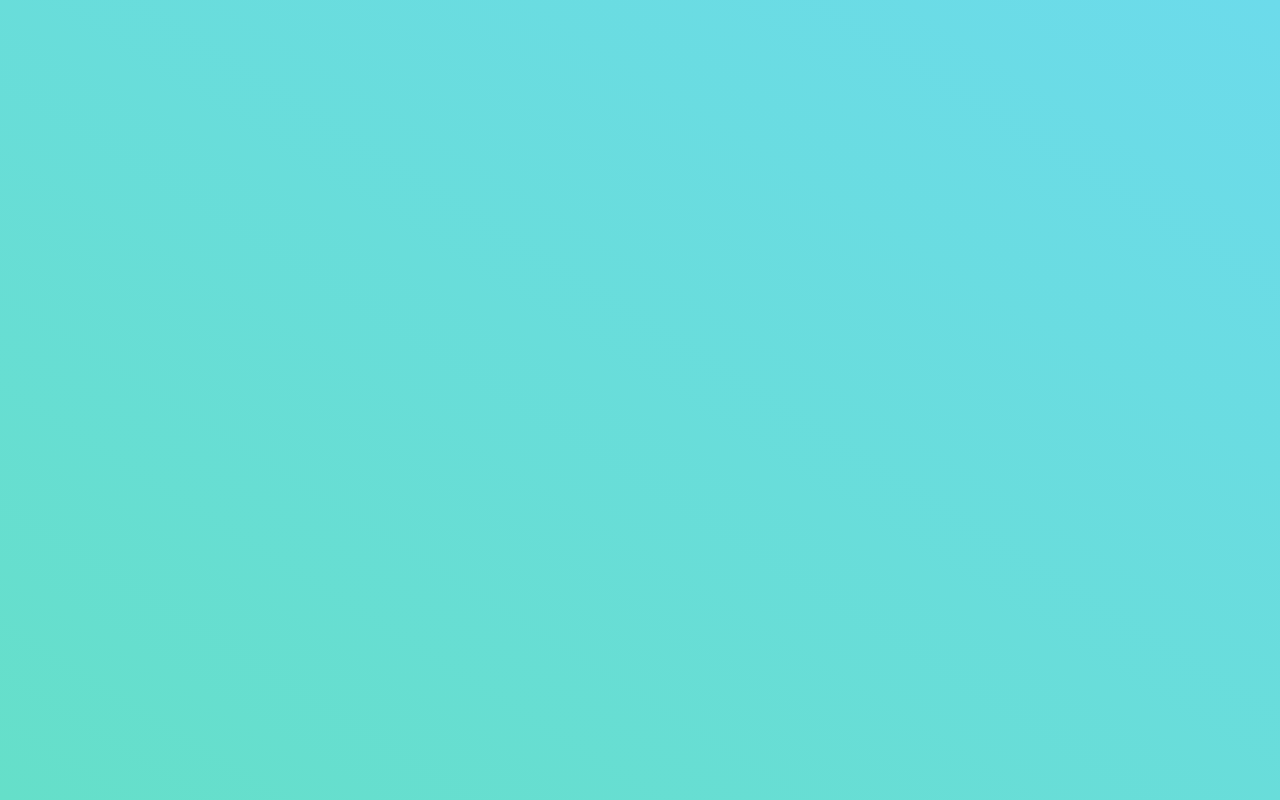
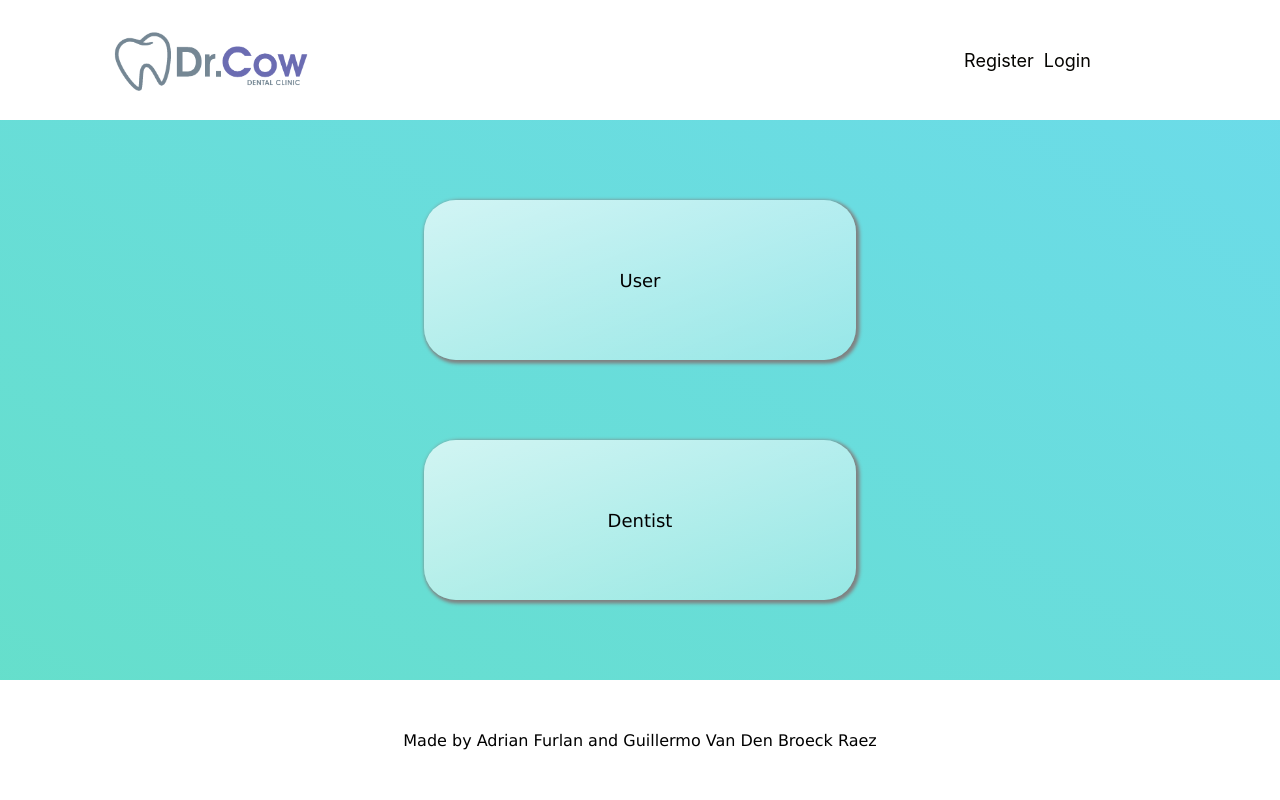
Before and after one commit to GuillermoRaez/clinicaDentalReact, a React (Create React App) app: page /register in a window 1280 px wide. Built offline with nearby package versions, Linux system fonts and the light colour scheme.

Commit message:
Last changes made to the register UI.

```diff
--- a/src/App.js
+++ b/src/App.js
@@ -11,6 +11,7 @@ import Dentistregister from './containers/Dentistregister/Dentistregister';
 import Navbar from './components/Navbar/Navbar';
 import Footbar from './components/Footbar/Footbar';
 import Login from './containers/Login/Login';
+import Register from './containers/Register/Register';
 
 
 function App() {
@@ -24,6 +25,7 @@ function App() {
 
           <Route path="/" exact component={Home}/>
           <Route path="/login" exact component={Login}/>
+          <Route path="/register" exact component={Register}/>
           <Route path="/userregister" exact component={Userregister}/>
           <Route path="/dentistregister" exact component={Dentistregister}/>
           <Route path="/userprofile" exact component={Userprofile}/>
--- a/src/components/Boton/Boton.css
+++ b/src/components/Boton/Boton.css
@@ -11,7 +11,7 @@
 
     font-family: Verdana, Geneva, Tahoma, sans-serif;
     font-size: 18px;
-    color: lightskyblue;
+    color: black;
     transition: 0.2s;
     cursor: pointer;
     box-shadow: 0.1em 0.1em 0.2em 0.1em grey;
--- a/src/components/Navbar/Navbar.jsx
+++ b/src/components/Navbar/Navbar.jsx
@@ -8,7 +8,7 @@ const Navbar = () => {
         <>
           <div className="nav">
             <div className="logo">
-              <NavLink to="/"><img className="img"  src={Logo}/></NavLink>
+              <NavLink to="/"><img className="img"  src={Logo} alt=""/></NavLink>
             </div>
            <div className="space"></div>
             <div className="NavMenu">
--- a/src/containers/Home/Home.css
+++ b/src/containers/Home/Home.css
@@ -1,6 +1,6 @@
-.vistaHome {
+.main{
     display: flex;
-    flex-direction: column;
     align-items: center;
-    justify-content: space-between;
+    justify-content: center;
+    height: 70vh;
 }
--- a/src/containers/Home/Home.jsx
+++ b/src/containers/Home/Home.jsx
@@ -1,5 +1,4 @@
 import React from 'react';
-import Boton from '../../components/Boton/Boton';
 import Footbar from '../../components/Footbar/Footbar';
 import Navbar from '../../components/Navbar/Navbar';
 
@@ -10,11 +9,7 @@ const Home = () => {
     return (
     <div>
         <Navbar></Navbar>
-        <div className="vistaHome">
-            <Boton destino="Userlogin" path="/userlogin"/>
-            <Boton destino="Dentistlogin" path="/dentistlogin"/>
-            <Boton destino="Userregister" path="/userregister"/>
-            <Boton destino="Dentistregister" path="/dentistregister"/>
+        <div className="main">
         </div>
         <Footbar></Footbar>
     </div>
--- a/src/containers/Register/Register.css
+++ b/src/containers/Register/Register.css
@@ -0,0 +1,45 @@
+.main{
+    display: flex;
+    align-items: center;
+    justify-content: space-around;
+    min-height: 70vh;
+    min-width: 100vh;
+}
+
+.option {
+    display: flex;
+    align-items: center;
+    justify-content: center;
+    cursor: pointer;
+
+    background: white;
+    background: linear-gradient(to right bottom, rgba(255,255,255,0.7), rgba(255,255,255,0.3));
+    min-height: 55vh;
+    width: 10%;
+    border-radius: 2rem;
+
+    font-size: 22px;
+}
+
+.option:hover {
+ transform: scale(1.1);
+}
+
+.botonContainer {
+    height: 70vh;
+    width: 90vh;
+    display: flex;
+    align-items: center;
+    justify-content: center;
+    flex-direction: column;
+}
+
+.botonMenu {
+    display: flex;
+    align-items: center;
+    justify-content: center;
+
+    min-height: 30vh;
+    width: 60%;
+    border-radius: 2rem;
+}
--- a/src/containers/Register/Register.jsx
+++ b/src/containers/Register/Register.jsx
@@ -1,48 +1,28 @@
 import React, {useState} from 'react';
+import Boton from '../../components/Boton/Boton';
+import Footbar from '../../components/Footbar/Footbar';
+import Navbar from '../../components/Navbar/Navbar';
 import "./Register.css";
 
 
 const Register = () => {
-
-    //Hooks
-    const [datosUser, setDatosUser] = useState(
-        {
-        nombre:'',
-        email:'',
-        password:'',
-        phone: ''
-    });
-
-
-    //Handlers (manejadores)
-
-    const updateFormulario = (e) => {
-        setDatosUser({...datosUser, [e.target.name]: e.target.value});
-    }
-
-    //Funciones
-
-    const ejecutaRegistro = () => {
-
-        console.log("me has pulsado");
-    }
-
-    return (
-        <div className="formulario">
-
-            <input className="inputBase" type="text" name="nombre"
-            onChange={updateFormulario} placeholder="Nombre"></input>
-
-            <input className="inputBase" type="text" name="email"
-            onChange={updateFormulario} placeholder="Email"></input>
-
-            <input className="inputBase" type="password" name="password"
-            onChange={updateFormulario} placeholder="Password"></input>
-
-            <input className="inputBase" type="text" name="phone"
-            onChange={updateFormulario} placeholder="Phone"></input>
-
-            <div className="botonCuco" onClick={()=>ejecutaRegistro()}>Enviar</div>
+    return (<div>
+        <div>
+            <Navbar></Navbar>
+        </div>
+        <div className="main">
+            <div className="botonContainer">
+                <div className="botonMenu">
+                    <Boton destino="User" path="/userregister"/>
+                </div>
+                <div className="botonMenu">
+                    <Boton destino="Dentist" path="/dentistregister"/>
+                </div>
+            </div>
+        </div>
+        <div>
+            <Footbar></Footbar>
+        </div>
         </div>
     )
 }
```
